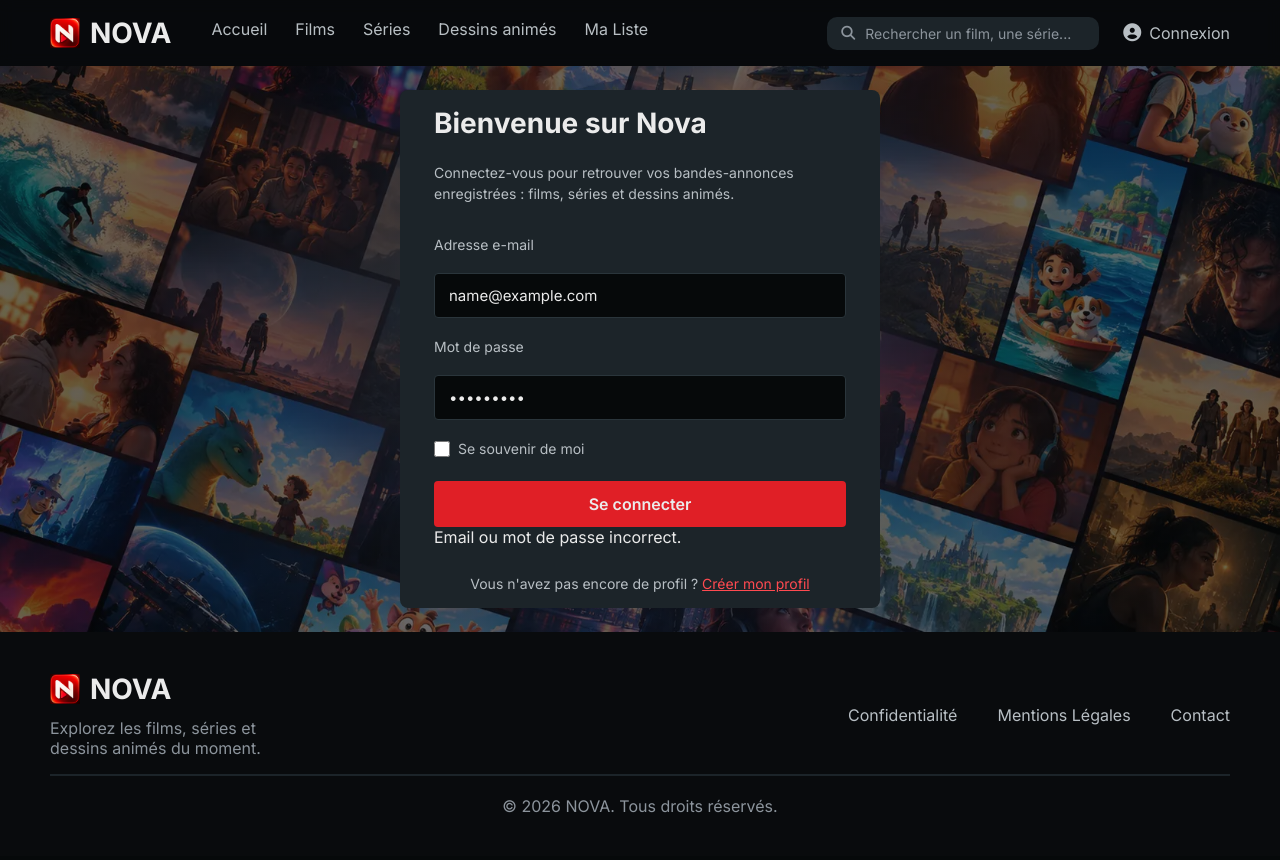
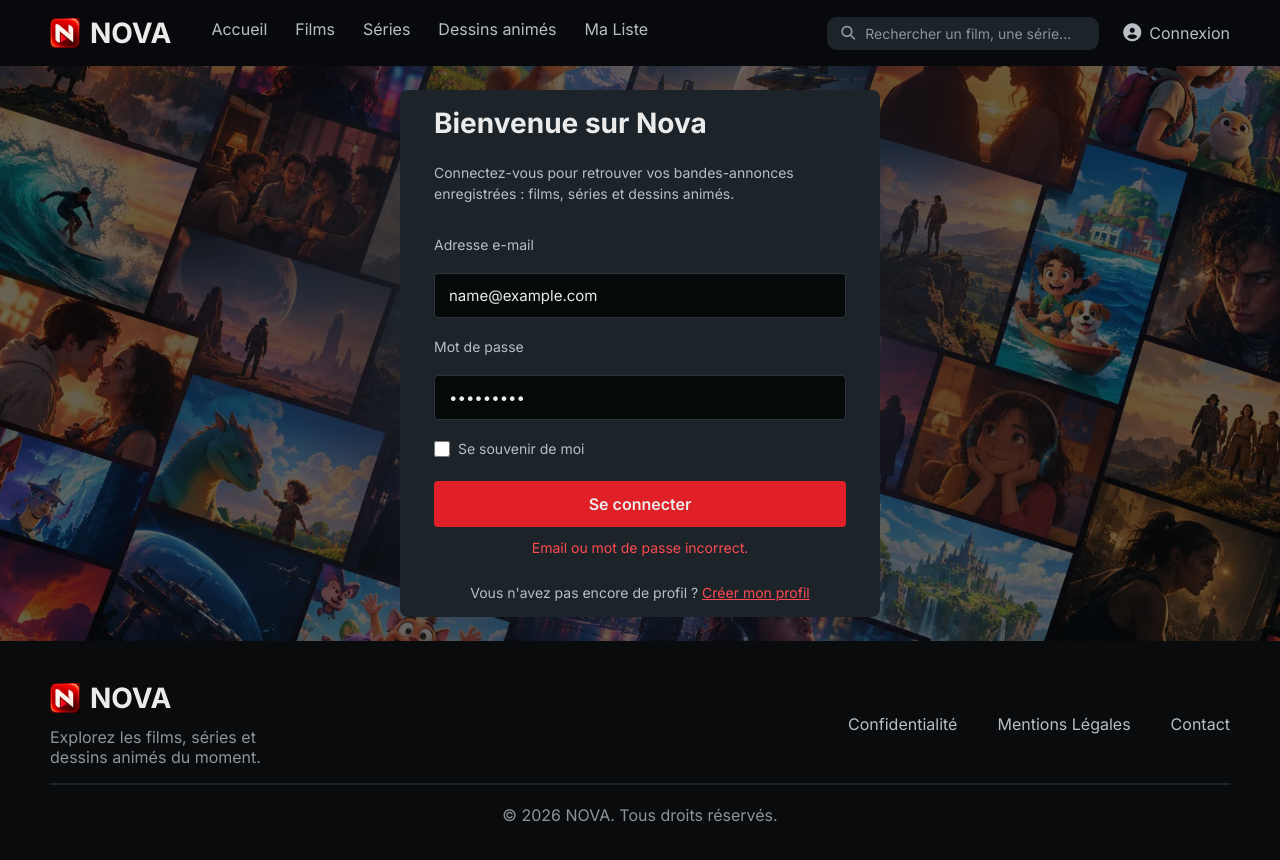
Before and after one commit to ThiziriCHEBILI/projetStage, a React (Vite) app in the folder frontend/: page /login in a window 1280 px wide. Both pictures are taken after typing "name@example.com", "Sample123" into the empty fields and a click on the button "Se connecter". Shown: the top 860 px of the page. Built offline with nearby package versions, Linux system fonts and the light colour scheme; no server answers.

Commit message:
add error message for empty login fields

```diff
--- a/frontend/src/Pages/Login/Login.scss
+++ b/frontend/src/Pages/Login/Login.scss
@@ -94,6 +94,13 @@
     }
   }
 
+  &__error {
+    margin-top: 12px;
+    color: $color-accent-light;
+    font-size: 14px;
+    text-align: center;
+  }
+
   &__footer {
     margin-top: 28px;
     color: $color-text-muted;
--- a/frontend/src/Pages/Login/Login.tsx
+++ b/frontend/src/Pages/Login/Login.tsx
@@ -36,6 +36,11 @@ export default function Login(): JSX.Element {
   const handleSubmit = async (event: FormEvent) => {
     event.preventDefault();
     setError("");
+
+    if (!formData.email || !formData.password) {
+      setError("Veuillez remplir l'email et le mot de passe.");
+      return;
+    }
 
     const response = await fetchAPI<{ token?: string; message?: string }>(
       "auth/login",
@@ -108,7 +113,12 @@ export default function Login(): JSX.Element {
           <button className="login__button" type="submit">
             Se connecter
           </button>
-          {error && <p className="login__error">{error}</p>}
+
+          {error && (
+            <p className="login__error" role="alert">
+              {error}
+            </p>
+          )}
         </form>
 
         <p className="login__footer">
```
